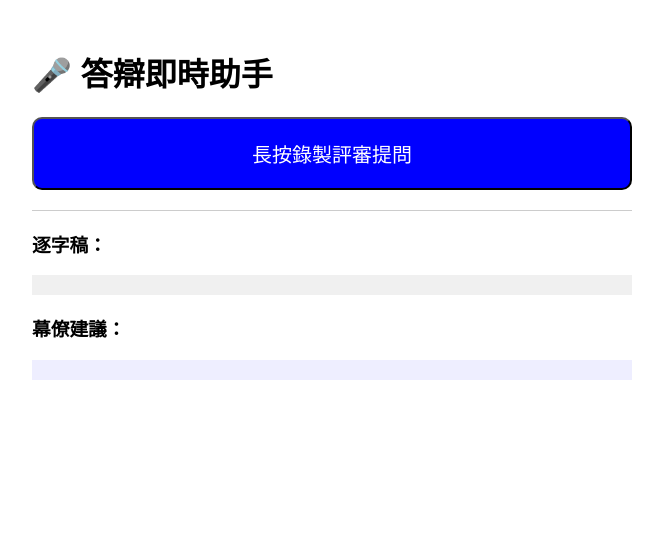
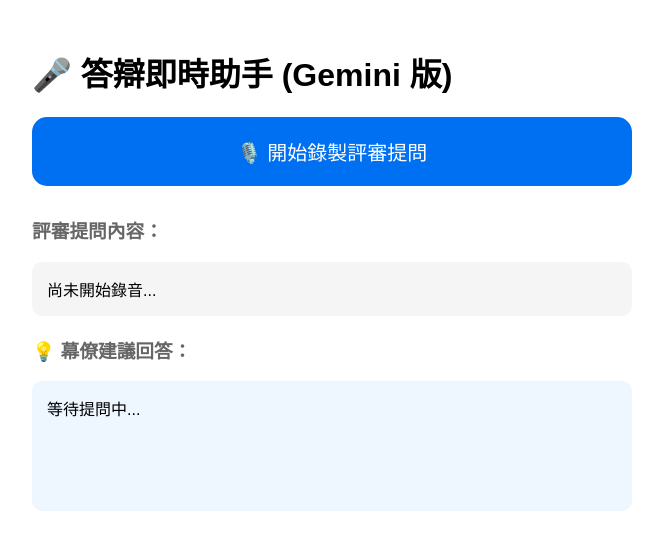
Before and after one commit to everterrachanghua-maker/my-ai-recorder, a Next.js app: page / in a window 1280 px wide. Shown: the top 550 px of the page, without its empty margins (308-971 px from the left). Built offline with nearby package versions, Linux system fonts and the light colour scheme.

Commit message:
Update page.tsx

```diff
--- a/app/page.tsx
+++ b/app/page.tsx
@@ -1,63 +1,77 @@
 "use client";
-import { useState, useRef } from 'react';
+import { useState, useEffect } from 'react';
 
 export default function RecorderPage() {
-  const [isRecording, setIsRecording] = useState(false);
-  const [result, setResult] = useState({ text: '', analysis: '' });
+  const [isListening, setIsListening] = useState(false);
+  const [transcript, setTranscript] = useState('');
+  const [analysis, setAnalysis] = useState('');
   const [loading, setLoading] = useState(false);
-  const mediaRecorderRef = useRef(null);
 
-  const startRecording = async () => {
-    const stream = await navigator.mediaDevices.getUserMedia({ audio: true });
-    const mediaRecorder = new MediaRecorder(stream);
-    mediaRecorderRef.current = mediaRecorder;
-    const chunks = [];
+  // 設置瀏覽器語音辨識
+  const [recognition, setRecognition] = useState(null);
 
-    mediaRecorder.ondataavailable = (e) => chunks.push(e.data);
-    mediaRecorder.onstop = async () => {
-      const blob = new Blob(chunks, { type: 'audio/webm' });
-      sendToAI(blob);
-    };
+  useEffect(() => {
+    const SpeechRecognition = window.SpeechRecognition || window.webkitSpeechRecognition;
+    if (SpeechRecognition) {
+      const rec = new SpeechRecognition();
+      rec.lang = 'zh-TW';
+      rec.continuous = false;
+      rec.onresult = (event) => {
+        const text = event.results[0][0].transcript;
+        setTranscript(text);
+        sendToGemini(text);
+      };
+      rec.onend = () => setIsListening(false);
+      setRecognition(rec);
+    }
+  }, []);
 
-    mediaRecorder.start();
-    setIsRecording(true);
+  const toggleListen = () => {
+    if (isListening) {
+      recognition.stop();
+    } else {
+      setTranscript('正在聆聽...');
+      setAnalysis('');
+      recognition.start();
+      setIsListening(true);
+    }
   };
 
-  const stopRecording = () => {
-    mediaRecorderRef.current.stop();
-    setIsRecording(false);
-  };
-
-  const sendToAI = async (blob) => {
+  const sendToGemini = async (text) => {
     setLoading(true);
-    const formData = new FormData();
-    formData.append('file', blob, 'audio.webm');
-
-    const res = await fetch('/api/process', { method: 'POST', body: formData });
+    const res = await fetch('/api/process', {
+      method: 'POST',
+      headers: { 'Content-Type': 'application/json' },
+      body: JSON.stringify({ text })
+    });
     const data = await res.json();
-    setResult(data);
+    setAnalysis(data.analysis);
     setLoading(false);
   };
 
   return (
     <div style={{ padding: '20px', fontFamily: 'sans-serif', maxWidth: '600px', margin: 'auto' }}>
-      <h1>🎤 答辯即時助手</h1>
+      <h1>🎤 答辯即時助手 (Gemini 版)</h1>
       <button
-        onMouseDown={startRecording}
-        onMouseUp={stopRecording}
-        style={{ padding: '20px', fontSize: '20px', background: isRecording ? 'red' : 'blue', color: 'white', borderRadius: '10px', width: '100%' }}
+        onClick={toggleListen}
+        style={{
+          padding: '20px', fontSize: '20px', width: '100%', borderRadius: '15px',
+          background: isListening ? '#ff4d4d' : '#0070f3', color: 'white', border: 'none'
+        }}
       >
-        {isRecording ? '正在聽評審提問 (放開結束)...' : '長按錄製評審提問'}
+        {isListening ? '🛑 停止聆聽' : '🎙️ 開始錄製評審提問'}
       </button>
 
-      {loading && <p>AI 正在思考中...</p>}
+      <div style={{ marginTop: '30px' }}>
+        <h3 style={{ color: '#666' }}>評審提問內容：</h3>
+        <div style={{ padding: '15px', background: '#f5f5f5', borderRadius: '10px' }}>
+          {transcript || "尚未開始錄音..."}
+        </div>
 
-      <div style={{ marginTop: '20px', borderTop: '1px solid #ccc' }}>
-        <h3>逐字稿：</h3>
-        <p style={{ background: '#f0f0f0', padding: '10px' }}>{result.text}</p>
-
-        <h3>幕僚建議：</h3>
-        <pre style={{ whiteSpace: 'pre-wrap', background: '#eef', padding: '10px' }}>{result.analysis}</pre>
+        <h3 style={{ color: '#666', marginTop: '20px' }}>💡 幕僚建議回答：</h3>
+        <div style={{ padding: '15px', background: '#eef6ff', borderRadius: '10px', minHeight: '100px' }}>
+          {loading ? "AI 思考中..." : analysis || "等待提問中..."}
+        </div>
       </div>
     </div>
   );
```
